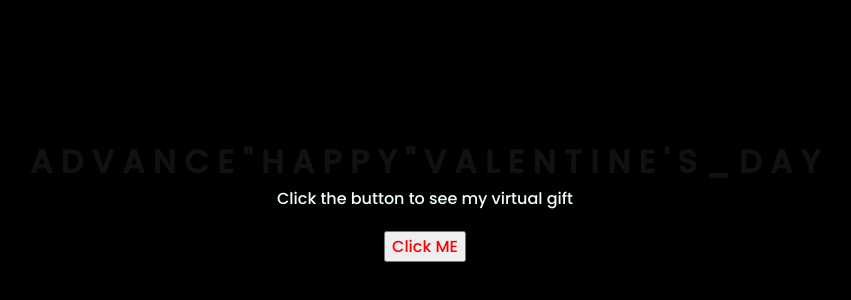
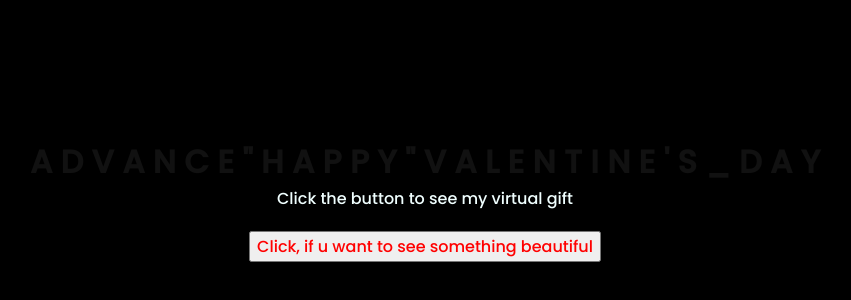
Before and after one commit to aufhsan/surprise.github.io, a plain HTML site: page index.html in a window 1280 px wide. Shown: the part 208-508 px from the top of the page, without its empty margins (223-1074 px from the left). Drawn offline with Linux system fonts and the light colour scheme.

Commit message:
mengubah tulisan button

```diff
--- a/index.html
+++ b/index.html
@@ -46,7 +46,7 @@
     </div>
     <div class="button">
         <button>
-            <a href="flower.html">Click ME</a>
+            <a href="flower.html">Click, if u want to see something beautiful</a>
         </button>
 
     </div>
```
